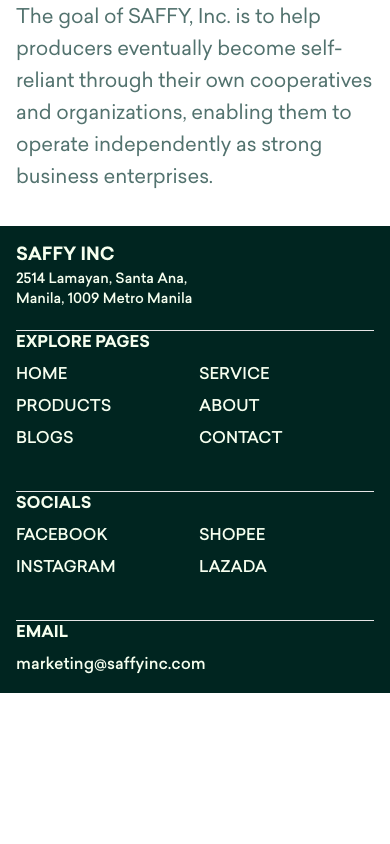
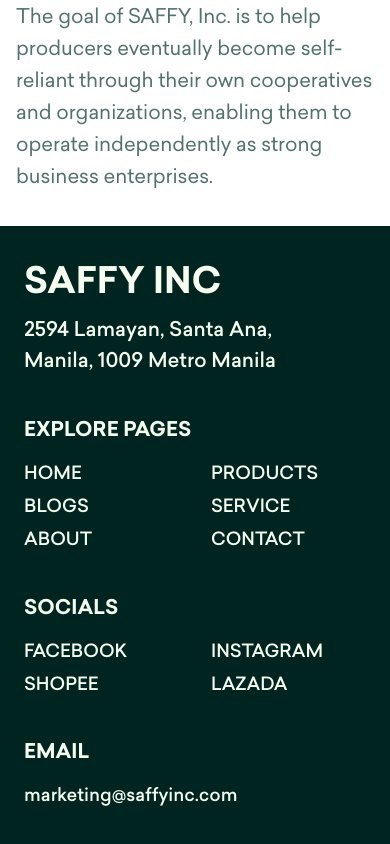
Before and after one commit to 0ojireho0/saffy-client, a Next.js app: page /about in a window 390 px wide. Shown: the part 3529-4373 px from the top of the page. Before the commit the page ends 4222 px from the top, so only its background shows below. Built offline with nearby package versions, Linux system fonts and the light colour scheme.

Commit message:
fix responsive done

```diff
--- a/src/app/(client)/FeaturedProducts.jsx
+++ b/src/app/(client)/FeaturedProducts.jsx
@@ -112,7 +112,7 @@
 
                       {/* Hover Overlay */}
                       <div className="absolute inset-0 flex items-center justify-center bg-black/48 opacity-0 group-hover:opacity-100 transition-opacity duration-200">
-                        <span className="sailec-bold text-[#E1F1D5] text-[16px] md:text-[28px]">
+                        <span className="sailec-bold text-[#E1F1D5] text-[16px]">
                           VIEW DETAILS
                         </span>
                       </div>
--- a/src/app/(client)/Founder.jsx
+++ b/src/app/(client)/Founder.jsx
@@ -16,14 +16,12 @@
 
   return (
     <section className="bg-gradient-to-b from-[#215348] to-[#092723]">
-      {/* Outer spacing */}
       <div className="px-4 sm:px-6 lg:px-12 xl:px-[150px] 2xl:px-[217.5px]">
         <div className="mx-auto w-full max-w-[1485px] pt-14 sm:pt-16 md:pt-20 xl:pt-[90.5px] pb-16 sm:pb-20 xl:pb-[120.5px]">
-          {/* IMPORTANT: items-stretch makes both columns equal height on xl */}
-          <div className="grid grid-cols-1 xl:grid-cols-[minmax(0,820px)_minmax(0,605px)] gap-10 xl:gap-10 items-start xl:items-stretch">
+          <div className="grid grid-cols-1 2xl:grid-cols-2 gap-10 xl:gap-10 items-center">
             {/* LEFT CONTENT */}
             <motion.div
-              className="text-white order-2 xl:order-1"
+              className="text-white order-2 2xl:order-1"
               variants={fadeUp}
               initial="hidden"
               whileInView="show"
@@ -67,7 +65,8 @@
 
               <Link
                 href={"/about"}
-                className="mt-6 text-[#05251F] sailec-medium bg-[#E4E9A7] pt-3 pb-1.5 px-5 rounded-full">
+                className="mt-6 inline-block text-[#05251F] sailec-medium bg-[#E4E9A7] pt-3 pb-1.5 px-5 rounded-full"
+              >
                 LEARN MORE
               </Link>
             </motion.div>
@@ -78,17 +77,16 @@
               initial="hidden"
               whileInView="show"
               viewport={{ once: true, amount: 0.3 }}
-              className="order-1 xl:order-2 w-full"
+              className="order-1 2xl:order-2 w-full"
             >
-              {/* On xl: make the image container fill the full column height (same as left) */}
-              <div className="relative w-full h-[420px] sm:h-[520px] md:h-[620px] xl:h-full">
+              <div className="relative w-full h-[360px] sm:h-[460px] md:h-[560px] xl:h-[620px] 2xl:h-[760px]">
                 <Image
                   src={founder}
                   alt="Founder"
                   fill
                   className="object-contain"
                   priority
-                  sizes="(max-width: 640px) 90vw, (max-width: 1024px) 70vw, 605px"
+                  sizes="(max-width: 1536px) 100vw, 50vw"
                 />
               </div>
             </motion.div>
--- a/src/components/Footer.jsx
+++ b/src/components/Footer.jsx
@@ -3,51 +3,94 @@
 import Link from "next/link";
 
 export default function Footer() {
-  const explorePages = {
-    column1: ["HOME", "PRODUCTS", "BLOGS"],
-    column2: ["SERVICE", "ABOUT", "CONTACT"],
-  };
+  const explorePages = [
+    { label: "HOME", href: "/" },
+    { label: "PRODUCTS", href: "/products" },
+    { label: "BLOGS", href: "/blogs" },
+    { label: "SERVICE", href: "/service" },
+    { label: "ABOUT", href: "/about" },
+    { label: "CONTACT", href: "/contact" },
+  ];
 
-  const socials = {
-    column1: ["FACEBOOK", "INSTAGRAM"],
-    column2: ["SHOPEE", "LAZADA"],
-  };
-
-  const hrefForPage = (page) => (page === "HOME" ? "/" : `/${page.toLowerCase()}`);
+  const socials = [
+    { label: "FACEBOOK", href: "#" },
+    { label: "INSTAGRAM", href: "#" },
+    { label: "SHOPEE", href: "#" },
+    { label: "LAZADA", href: "#" },
+  ];
 
   return (
-    <footer className="p-4 lg:pt-15 xl:px-20 2xl:pl-31.25 2xl:pr-44.5 lg:pb-15 lg:flex lg:flex-col xl:flex-row lg:justify-between xl:gap-84.25 bg-[#002520]">
-      <div className="lg:w-lg ">
-        <h1 className="sailec-bold text-lg lg:text-[46px] text-[#F6FFEF]">SAFFY INC</h1>
-        <h1 className="sailec-medium text-[#F6FFEF] text-sm lg:text-[20px]">2514 Lamayan, Santa Ana,</h1>
-        <h1 className="sailec-medium text-[#F6FFEF] text-sm lg:text-[20px]">Manila, 1009 Metro Manila</h1>
-      </div>
+    <footer className="bg-[#002520] text-[#F6FFEF] px-6 py-10 sm:px-10 lg:px-16 xl:px-24 2xl:px-32">
+      <div className="mx-auto max-w-full">
+        <div className="grid grid-cols-1 gap-10 sm:grid-cols-2 xl:grid-cols-[1.6fr_1fr_0.9fr_1fr] xl:gap-12">
+          {/* Company Info */}
+          <div className="min-w-0">
+            <h1 className="sailec-bold text-[36px] leading-none sm:text-[48px] xl:text-[56px]">
+              SAFFY INC
+            </h1>
 
-      <div className="text-[#F6FFEF] mt-5 flex flex-col gap-10 lg:flex-row lg:gap-16 xl:gap-32.5 w-full xl:mt-0">
-        <div className="border-t lg:border-t-0 w-full">
-          <h1 className="sailec-bold xl:text-[20px]">EXPLORE PAGES</h1>
-          <div className="mt-2 lg:mt-4.5 grid grid-cols-2 gap-2 xl:gap-x-14.5">
-              <a href="#" className="sailec-medium xl:text-[18px]">HOME</a>
-              <a href="#" className="sailec-medium xl:text-[18px]">SERVICE</a>
-              <a href="#" className="sailec-medium xl:text-[18px]">PRODUCTS</a>
-              <a href="#" className="sailec-medium xl:text-[18px]">ABOUT</a>
-              <a href="#" className="sailec-medium xl:text-[18px]">BLOGS</a>
-              <a href="#" className="sailec-medium xl:text-[18px]">CONTACT</a>
+            <div className="mt-4 space-y-1">
+              <p className="sailec-medium text-[20px] leading-[1.35] sm:text-[22px] xl:text-[20px]">
+                2594 Lamayan, Santa Ana,
+              </p>
+              <p className="sailec-medium text-[20px] leading-[1.35] sm:text-[22px] xl:text-[20px]">
+                Manila, 1009 Metro Manila
+              </p>
+            </div>
           </div>
-        </div>
-        <div className="border-t lg:border-t-0 w-full">
-          <h1 className="sailec-bold xl:text-[20px]">SOCIALS</h1>
-          <div className="mt-2 lg:mt-4.5 grid grid-cols-2 gap-2 xl:gap-x-14.5">
-              <a href="#" className="sailec-medium xl:text-[18px]">FACEBOOK</a>
-              <a href="#" className="sailec-medium xl:text-[18px]">SHOPEE</a>
-              <a href="#" className="sailec-medium xl:text-[18px]">INSTAGRAM</a>
-              <a href="#" className="sailec-medium xl:text-[18px]">LAZADA</a>
+
+          {/* Explore Pages */}
+          <div className="min-w-0">
+            <h2 className="sailec-bold text-[20px] sm:text-[22px] xl:text-[20px]">
+              EXPLORE PAGES
+            </h2>
+
+            <div className="mt-4 grid grid-cols-2 gap-x-8 gap-y-2">
+              {explorePages.map((page) => (
+                <Link
+                  key={page.label}
+                  href={page.href}
+                  className="sailec-medium text-[18px] leading-[1.4] hover:opacity-80 transition-opacity"
+                >
+                  {page.label}
+                </Link>
+              ))}
+            </div>
           </div>
-        </div>
-        <div className="border-t lg:border-t-0 w-full">
-          <h1 className="sailec-bold xl:text-[20px]">EMAIL</h1>
-          <div className="mt-2 lg:mt-4.5 grid grid-cols-2 gap-2 xl:gap-x-14.5">
-              <a href="mailto:marketing@saffyinc.com" className="sailec-medium xl:text-[18px]">marketing@saffyinc.com</a>
+
+          {/* Socials */}
+          <div className="min-w-0">
+            <h2 className="sailec-bold text-[20px] sm:text-[22px] xl:text-[20px]">
+              SOCIALS
+            </h2>
+
+            <div className="mt-4 grid grid-cols-2 gap-x-8 gap-y-2">
+              {socials.map((social) => (
+                <a
+                  key={social.label}
+                  href={social.href}
+                  className="sailec-medium text-[18px] leading-[1.4] hover:opacity-80 transition-opacity"
+                >
+                  {social.label}
+                </a>
+              ))}
+            </div>
+          </div>
+
+          {/* Email */}
+          <div className="min-w-0">
+            <h2 className="sailec-bold text-[20px] sm:text-[22px] xl:text-[20px]">
+              EMAIL
+            </h2>
+
+            <div className="mt-4">
+              <a
+                href="mailto:marketing@saffyinc.com"
+                className="sailec-medium text-[18px] leading-[1.4] break-all hover:opacity-80 transition-opacity"
+              >
+                marketing@saffyinc.com
+              </a>
+            </div>
           </div>
         </div>
       </div>
```
Also changed, not shown: src/app/(client)/Philosophy.jsx (+22 -24 lines), src/app/(client)/page.jsx (+18 -12 lines), src/components/ProductsPopupModal.jsx (+75 -91 lines).
